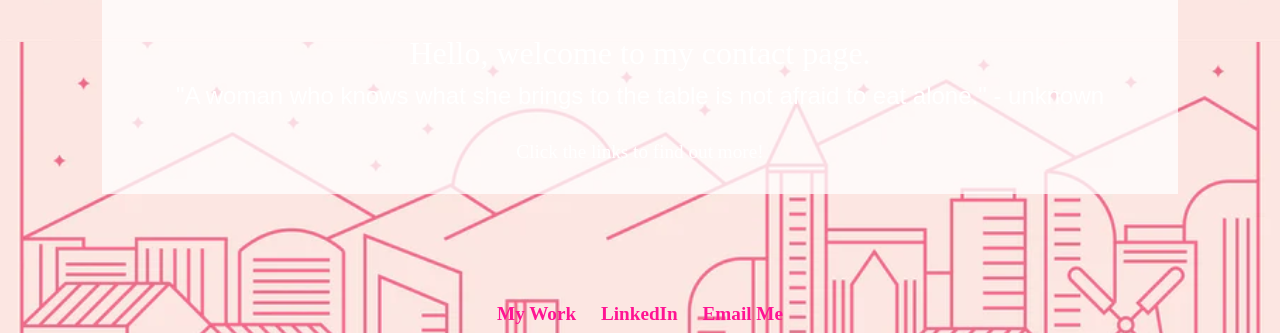
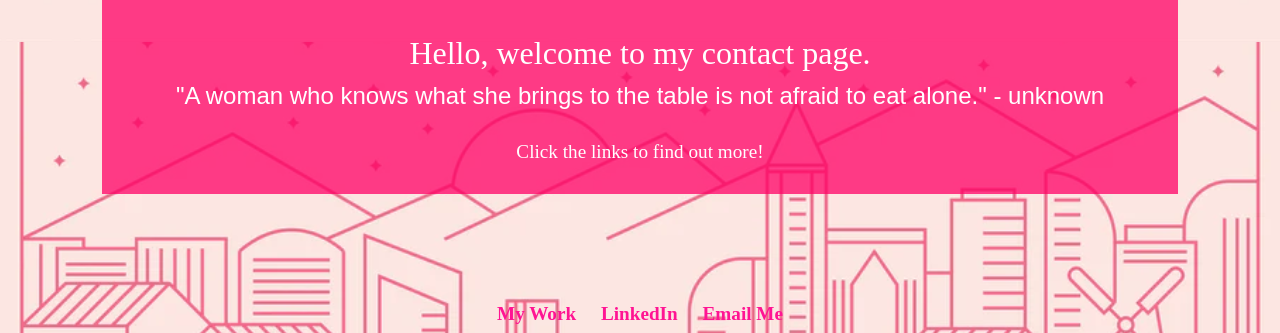
Before and after one commit to nwardian/nwardian, a plain HTML site: page index.html in a window 1280 px wide. Shown: the part 858-1191 px from the top of the page. Drawn offline with Linux system fonts and the light colour scheme.

Commit message:
white to pink background center div

```diff
--- a/styles-contact.css
+++ b/styles-contact.css
@@ -72,7 +72,7 @@ html, body {
     width: 80%;
 	padding: 2%;
     margin: 100px auto;
- 	background: rgba(256, 256, 256, .75); /*this uses opacity of 75% for the background color*/
+ 	background: rgba(255, 0, 102, .75); /*this uses opacity of 75% for the background color*/
 	text-align: center;
 	border: 4px white;
 }
```
